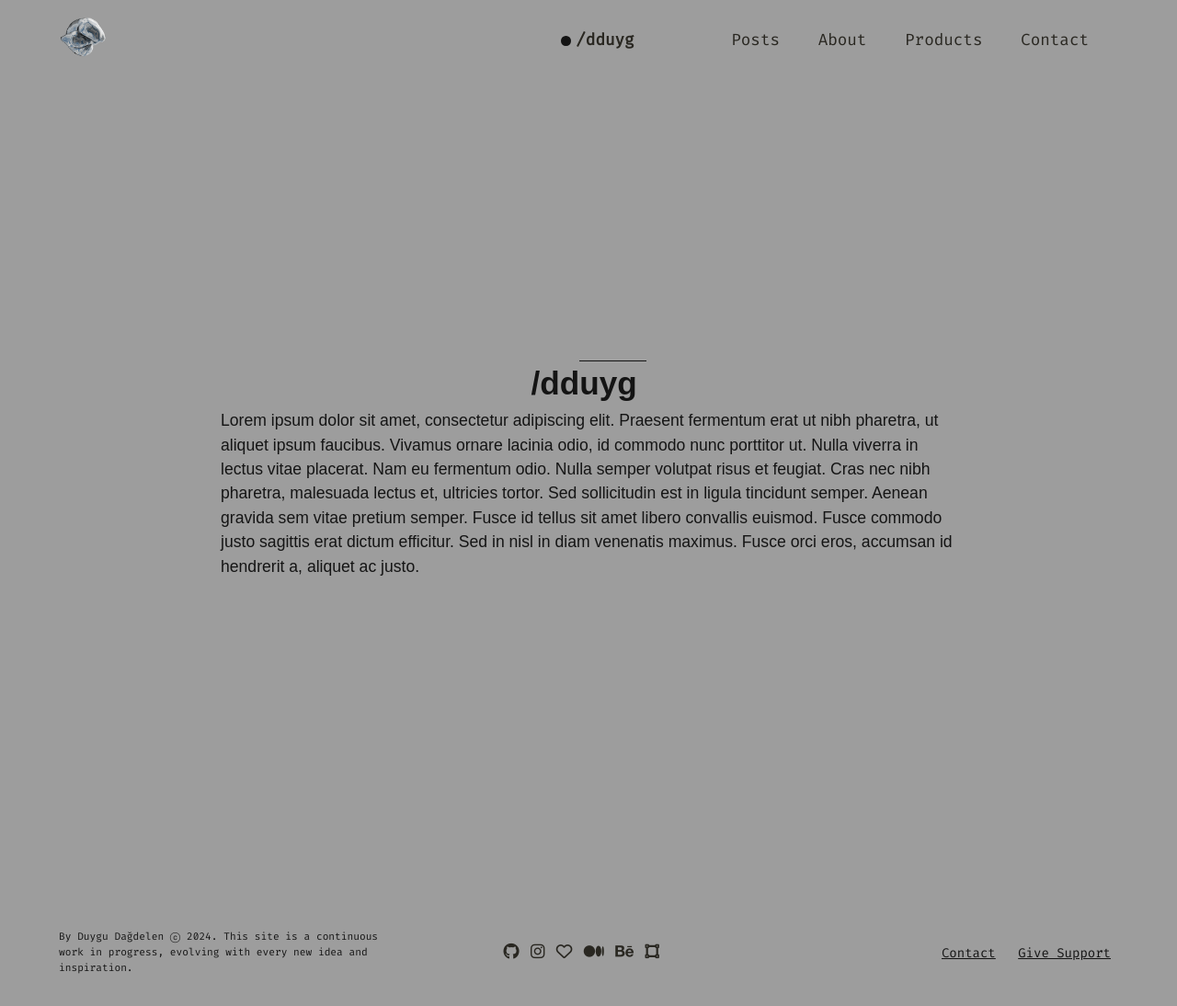
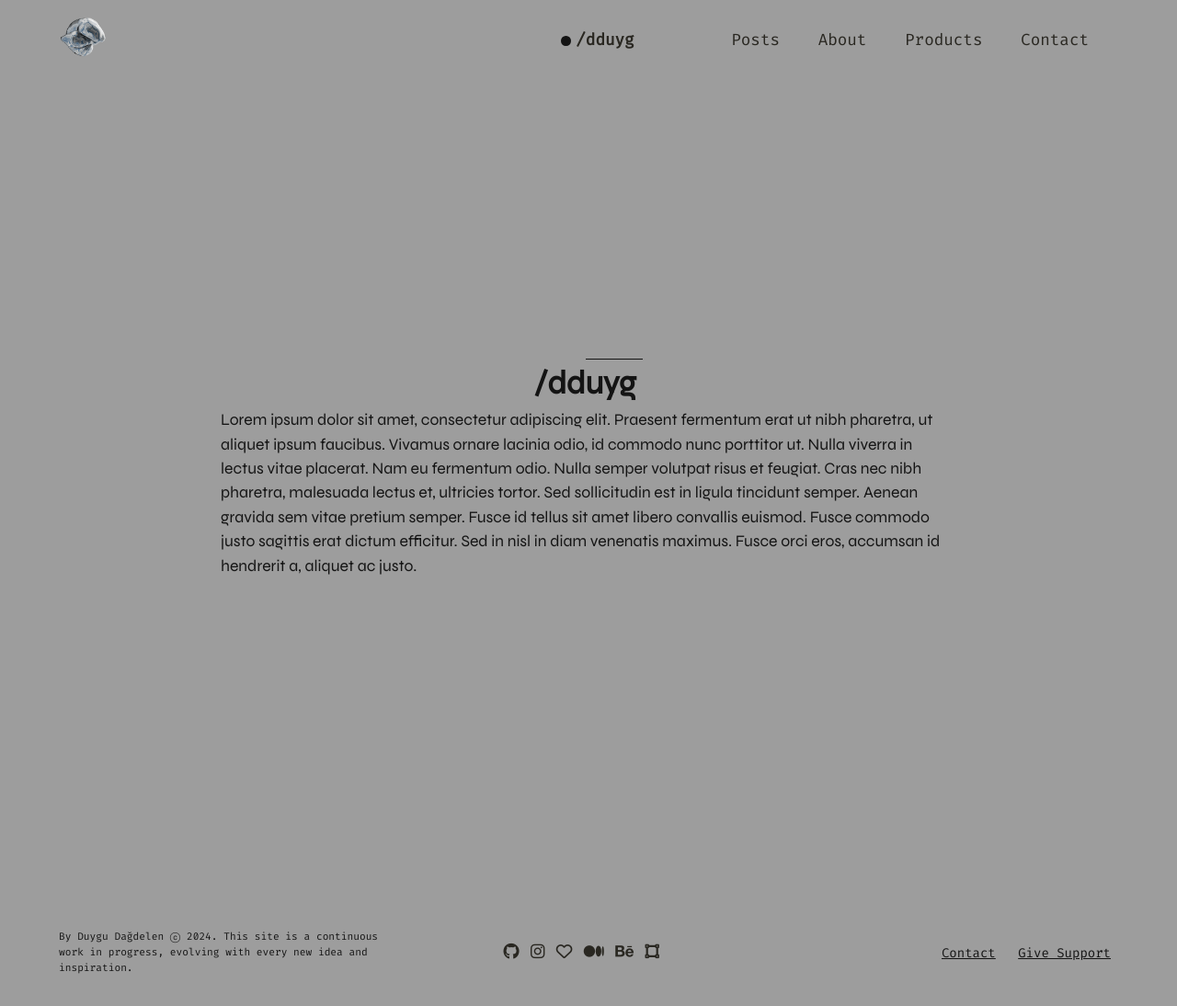
Before and after one commit to dduyg/duuuy, a Jekyll site: the page built from index.html, in a window 1280 px wide. Shown: the whole page at 92% size. Built offline with Jekyll 4.4.1, drawn with Linux system fonts in a browser that asks for light colours; nearby versions of some CDN libraries.

Commit message:
Update main.css

```diff
--- a/assets/main.css
+++ b/assets/main.css
@@ -3,7 +3,7 @@
   --color-light-main: #292721;
   --marker: #d0d0d0;
   --back: #9D9D9D;
-  --main-font: "Sora", sans-serif;
+  --main-font: "Syne", sans-serif;
   --mono-font: "Fira Code", monospace;
 }
 
```
